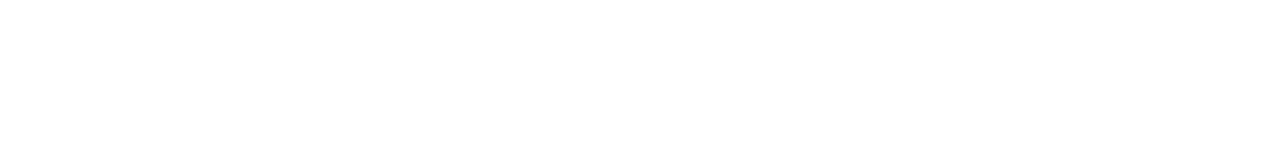
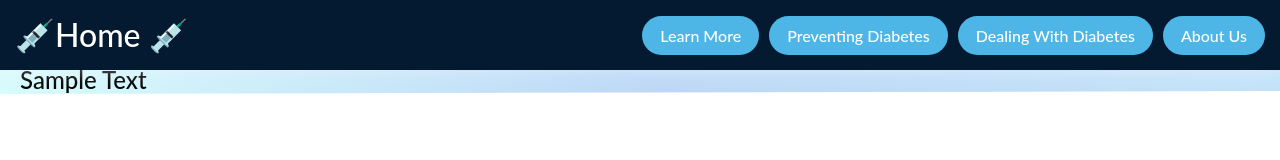
Before and after one commit to gregor-avgustin/JacketsAgainstDiabetes, a plain HTML site: page learn_more.html in a window 1280 px wide. Drawn offline with Linux system fonts and the light colour scheme; a web font is replaced by a local one.

Commit message:
More Changes

```diff
--- a/learn_more.html
+++ b/learn_more.html
@@ -0,0 +1,62 @@
+<!doctype html>
+<html lang="en">
+  <head>
+    <meta charset="utf-8">
+    <meta name="viewport" content="width=device-width, initial-scale=1">
+    <link rel="stylesheet" href="style_common.css">
+    <link rel="stylesheet" href="style_for_learn_more.css">
+    <title>Main Page</title>
+  </head>
+  <body>
+    <!-- Navbar -->
+    <header>
+        <nav class="navbar section-content">
+            <a href="index.html" class="nav-logo">
+                <h2 class="logo-text"><button>💉Home 💉</button></h2>
+            </a>
+            <ul class="nav-menu">
+                <!-- <li class="nav-item">
+                    <a href="#" class="nav-link">Home</a>
+                </li> -->
+                <li class="nav-item">
+                    <a href="learn_more.html" class="nav-link">
+                        <button>Learn More</button>
+                    </a>
+                 </li>
+
+                <li class="nav-item">
+                    <a href="preventing.html" class="nav-link">
+                        <button>Preventing Diabetes</button>
+                    </a>
+                 </li>
+
+                <li class="nav-item">
+                    <a href="dealing_with.html" class="nav-link">
+                        <button>Dealing With Diabetes</button>
+                    </a>
+                </li>
+                <li class="nav-item">
+                    <a href="about_us.html" class="nav-link">
+                        <button>About Us</button>
+                    </a>
+                </li>
+            </ul>
+        </nav>
+    </header>
+
+    <div class="light-bar"></div>
+
+    <main>
+        <!-- Hero Section -->
+         <section class="hero-section">
+            <div class="section-content">
+                <div class="hero-details">
+                    <h2 class="body">Sample Text</h2>
+                </div>
+            </div>
+         </section>
+
+    </main>
+
+    </body>
+</html>
--- /dev/null
+++ b/style_common.css
@@ -0,0 +1,137 @@
+@import url('https://fonts.googleapis.com/css2?family=National+Park:wght@200..800&display=swap');
+
+*  {
+    font-family: "Lato", sans-serif;
+    font-optical-sizing: auto;
+    font-weight: 450;
+    font-style: normal;
+    margin: 0;
+    padding: 0;
+    box-sizing: border-box;
+
+  }
+
+  :root {
+    /* Colorings */
+    --white-color: #fff;
+    --dark-color: #252525;
+    --black-color: #000000;
+    --primary-color: #032241;
+    --primary-color-darker: #041a31;
+    --secondary-color: #4db6e7;
+    --dark-blue: #080b56;
+
+
+    /* Font Stuff */
+    --font-size-s: 0.9rem;
+    --font-size-n: 1rem;
+    --font-size-m: 1.12rem;
+    --font-size-l: 1.5rem;
+    --font-size-xl: 2rem;
+    --font-size-xxl: 2.3rem;
+    --font-size-xxxl: 2.8rem;
+
+    --font-weight-light: 300;
+    --font-weight-normal: 400;
+    --font-weight-medium: 500;
+    --font-weight-semibold: 600;
+    --font-weight-bold: 700;
+
+    /* Borderings */
+    --border-radius-s: 8px;
+    --border-radius-m: 30px;
+    --border-radius-circle: 50%;
+
+    --site-max-width: 1300px;
+  }
+
+
+  ul {
+    list-style: none;
+  }
+
+  a {
+    text-decoration: none;
+  }
+
+  button {
+    cursor: pointer;
+    border: none;
+    background: none;
+  }
+
+  img {
+    width: 100%;
+  }
+
+  .section-content {
+    margin: 0 auto;
+    padding: 0 20px;
+    max-width: var(--site-max-width);
+  }
+
+  /* Navbar Styling*/
+  header {
+    position: fixed;
+    width: 100%;
+    z-index: 5;
+    background: var(--primary-color-darker);
+    /* background: var(--white-color); */
+  }
+
+  header .navbar {
+    display: flex;
+    padding: 15px;
+    align-items: center;
+    justify-content: space-between;
+  }
+
+  .navbar .nav-logo .logo-text button {
+    color: var(--white-color);
+    /* color: var(--dark-blue); */
+    font-size: var(--font-size-xl)
+  }
+
+  .navbar .nav-menu {
+    display: flex;
+    gap: 10px;
+  }
+
+  .navbar .nav-menu .nav-link {
+    padding: 10px 0px;
+    background: var(--secondary-color);
+    color: var(--white-color);
+    border-radius: var(--border-radius-m);
+    transition: 0.3 ease;
+  }
+
+  .navbar .nav-menu .nav-link button {
+    padding: 10px 18px;
+    /* background: var(--secondary-color); */
+    background: transparent;
+    border: none;
+    font: inherit;
+    color: var(--white-color);
+    border-radius: var(--border-radius-m);
+    transition: 0.3 ease;
+  }
+
+  .navbar .nav-menu .nav-link:hover {
+    background: var(--secondary-color);
+    color: var(--primary-color-darker);
+    border-radius: var(--border-radius-m);
+  }
+
+  .light-bar {
+    height: 65px;
+    background: linear-gradient(
+        to right,
+        rgba(255, 255, 255, 0) 0%,
+        rgba(255, 255, 255, 0.7) 75%,
+        rgba(255, 255, 255, 0) 100%
+    );
+
+    box-shadow: 0 0 20px 5px rgba(255, 255, 255, 0.5);
+    position: relative;
+    z-index: 4;
+}
--- a/style.css
+++ b/style_for_index.css
@@ -1,141 +1,3 @@
-@import url('https://fonts.googleapis.com/css2?family=National+Park:wght@200..800&display=swap');
-
-
-*  {
-    font-family: "Lato", sans-serif;
-    font-optical-sizing: auto;
-    font-weight: 450;
-    font-style: normal;
-    margin: 0;
-    padding: 0;
-    box-sizing: border-box;
-
-  }
-
-  :root {
-    /* Colorings */
-    --white-color: #fff;
-    --dark-color: #252525;
-    --black-color: #000000;
-    --primary-color: #032241;
-    --primary-color-darker: #041a31;
-    --secondary-color: #4db6e7;
-    --dark-blue: #080b56;
-
-
-    /* Font Stuff */
-    --font-size-s: 0.9rem;
-    --font-size-n: 1rem;
-    --font-size-m: 1.12rem;
-    --font-size-l: 1.5rem;
-    --font-size-xl: 2rem;
-    --font-size-xxl: 2.3rem;
-    --font-size-xxxl: 2.8rem;
-
-    --font-weight-normal: 400;
-    --font-weight-medium: 500;
-    --font-weight-semibold: 600;
-    --font-weight-bold: 700;
-
-    /* Borderings */
-    --border-radius-s: 8px;
-    --border-radius-m: 30px;
-    --border-radius-circle: 50%;
-
-    --site-max-width: 1300px;
-  }
-
-
-  ul {
-    list-style: none;
-  }
-
-  a {
-    text-decoration: none;
-  }
-
-  button {
-    cursor: pointer;
-    border: none;
-    background: none;
-  }
-
-  img {
-    width: 100%;
-  }
-
-  .section-content {
-    margin: 0 auto;
-    padding: 0 20 px;
-    max-width: var(--site-max-width);
-  }
-
-  /* Navbar Styling*/
-  header {
-    position: fixed;
-    width: 100%;
-    z-index: 5;
-    background: var(--primary-color-darker);
-    /* background: var(--white-color); */
-  }
-
-  header .navbar {
-    display: flex;
-    padding: 15px;
-    align-items: center;
-    justify-content: space-between;
-  }
-
-  .navbar .nav-logo .logo-text {
-    color: var(--white-color);
-    /* color: var(--dark-blue); */
-    font-size: var(--font-size-xl)
-  }
-
-  .navbar .nav-menu {
-    display: flex;
-    gap: 10px;
-  }
-
-  .navbar .nav-menu .nav-link {
-    padding: 10px 18px;
-    background: var(--secondary-color);
-    color: var(--white-color);
-    border-radius: var(--border-radius-m);
-    transition: 0.3 ease;
-
-  }
-  .navbar .nav-menu .nav-link button {
-    padding: 10px 18px;
-    /* background: var(--secondary-color); */
-    background: transparent;
-    border: none;
-    font: inherit;
-    color: var(--white-color);
-    border-radius: var(--border-radius-m);
-    transition: 0.3 ease;
-  }
-
-  .navbar .nav-menu .nav-link:hover {
-    background: var(--secondary-color);
-    color: var(--primary-color-darker);
-    border-radius: var(--border-radius-m);
-  }
-
-  .light-bar {
-    height: 65px;
-    background: linear-gradient(
-        to right,
-        rgba(255, 255, 255, 0) 0%,
-        rgba(255, 255, 255, 0.7) 75%,
-        rgba(255, 255, 255, 0) 100%
-    );
-
-    box-shadow: 0 0 20px 5px rgba(255, 255, 255, 0.5);
-    position: relative;
-    z-index: 4;
-}
-
   /* .hero-section {
     position: relative;
     min-height: 100vh;
@@ -145,7 +7,7 @@
 
   .hero-section {
     position: relative;
-    background: linear-gradient(135deg, #C2F1F0, #bfd1e6, #9ed0ef);
+    background: linear-gradient(25deg, #d7fcfc, #bcd7f6, #c3e3f8);
     clip-path: polygon(0 0%, 100% 0, 100% 90%, 0 100%);
 
   }
@@ -173,6 +35,8 @@
     font-size: var(--font-size-xxxl);
     color: var(--dark-blue);
     font-family: "Lato", sans-serif;
+    font-style: italic;
+    /* text-decoration: underline; */
   }
 
   .hero-section .hero-details .subtitle {
@@ -279,11 +143,13 @@
     height: 500px;
     object-fit: cover;
     border-radius: 12px;
-
   }
 
   .caption {
     margin-top: 12px;
     font-size: 1rem;
     color: #333;
+    font-family: "Lato", sans-serif;
+    font-style: italic;
+    font-weight: var(--font-weight-light);
   }
--- /dev/null
+++ b/style_for_learn_more.css
@@ -0,0 +1,5 @@
+.hero-section {
+    position: relative;
+    background: linear-gradient(25deg, #d7fcfc, #bcd7f6, #c3e3f8);
+    clip-path: polygon(0 0%, 100% 0, 100% 90%, 0 100%);
+  }
```
Also changed, not shown: about_us.html (+50 -0 lines), dealing_with.html (+50 -0 lines), index.html (+11 -11 lines), preventing.html (+50 -0 lines).
